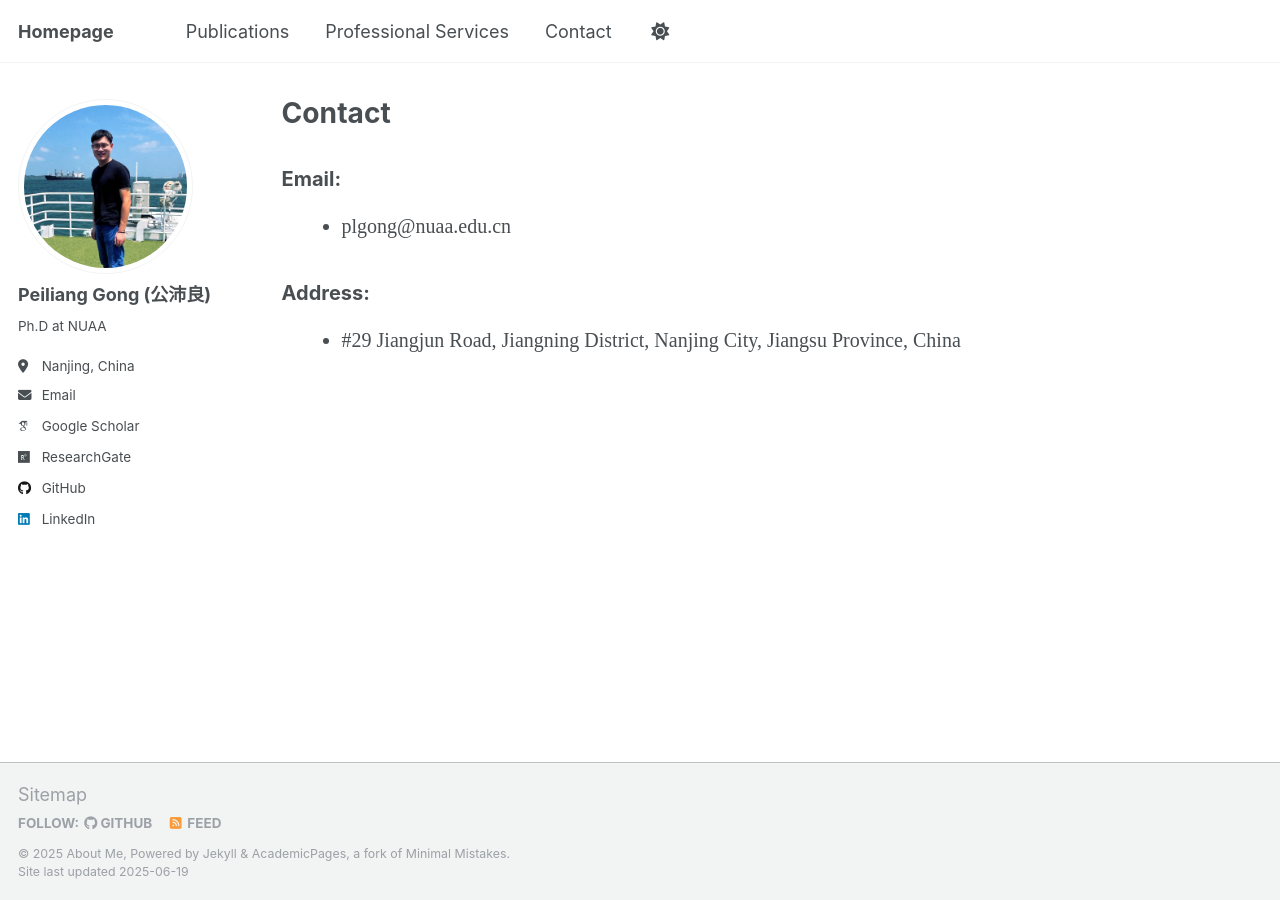
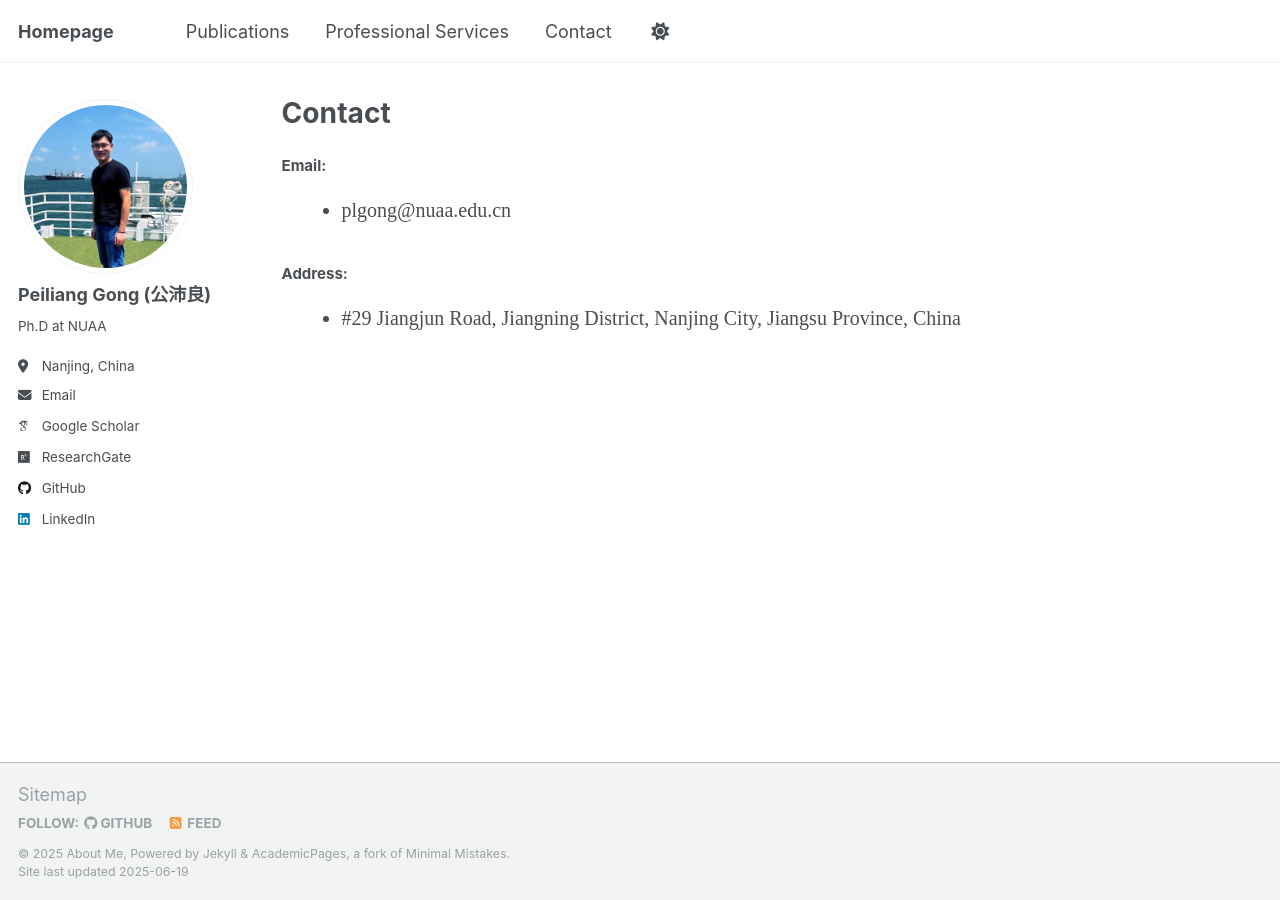
Before and after one commit to Tokenmw/Tokenmw.github.io, a Jekyll site: the page built from _pages/contact.md, in a window 1280 px wide. Built offline with Jekyll 4.4.1, drawn with Linux system fonts in a browser that asks for light colours; some web fonts are replaced.

Commit message:
Update contact.md

```diff
--- a/_pages/contact.md
+++ b/_pages/contact.md
@@ -7,12 +7,12 @@ author_profile: true
 
 <div style="font-family: 'Times New Roman', serif; font-size: 20px;">
 
-<h3 style="font-weight: bold; margin-bottom: 20px;">Email:</h3>
+<h5 style="font-weight: bold; margin-bottom: 20px;">Email:</h5>
 <ul style="list-style-type: disc; margin-left: 20px;">
   <li>plgong@nuaa.edu.cn</li>
 </ul>
 
-<h3 style="font-weight: bold; margin-bottom: 20px; margin-top: 40px;">Address:</h3>
+<h5 style="font-weight: bold; margin-bottom: 20px; margin-top: 40px;">Address:</h5>
 <ul style="list-style-type: disc; margin-left: 20px;">
   <li>#29 Jiangjun Road, Jiangning District, Nanjing City, Jiangsu Province, China</li>
 </ul>
```
